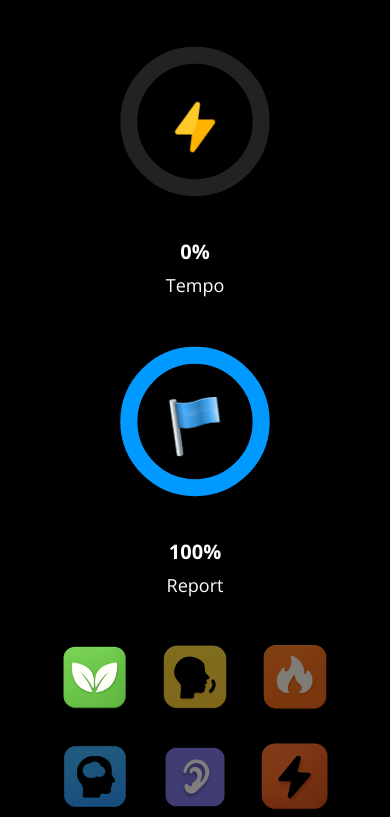
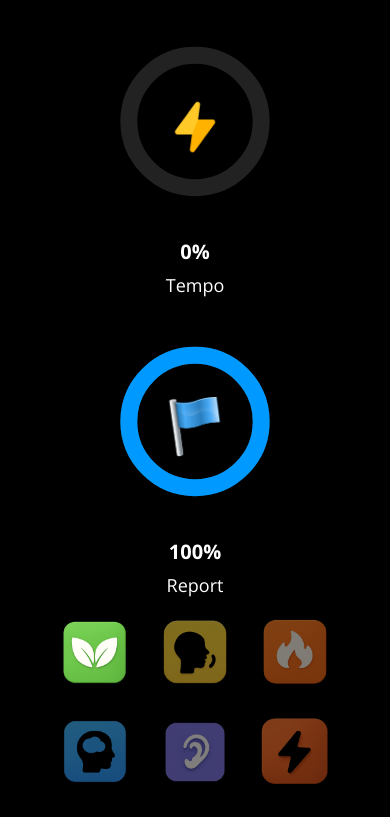
Before and after one commit to theamericanlifebr/game, a website: page play.html in a window 390 px wide. Shown: the part 372-1189 px from the top of the page. After the commit the page ends 1164 px from the top, so only its background shows below. Drawn offline with nearby package versions, Linux system fonts and the light colour scheme.

Commit message:
Adjust mobile styling and animations

```diff
--- a/css/style.css
+++ b/css/style.css
@@ -193,6 +193,7 @@ body.dark-mode #clock {
   position: absolute;
   top: 0;
   left: 0;
+  transition: width 0.4s ease;
 }
 
 #barra-buffer {
@@ -204,6 +205,7 @@ body.dark-mode #clock {
   top: 0;
   left: 0;
   opacity: 0.5;
+  transition: width 0.4s ease;
 }
 
 #mode-stats,
@@ -313,7 +315,7 @@ body.dark-mode #clock {
 
 #mode-buttons {
   position: fixed;
-  bottom: 135px;
+  bottom: 160px;
   left: 0;
   width: 100%;
   display: flex;
@@ -330,7 +332,7 @@ body.dark-mode #clock {
 }
 
 body.play-page #mode-buttons {
-  bottom: 70px;
+  bottom: 95px;
   left: 50%;
   transform: translateX(-50%);
   width: auto;
@@ -401,6 +403,11 @@ body.play-page #play-content {
     caret-color: #fff;
   }
 
+  #visor .circle-label,
+  #visor .circle-extra {
+    color: #fff;
+  }
+
   #barra-progresso {
     background: rgba(255, 255, 255, 0.2);
   }
@@ -411,7 +418,7 @@ body.play-page #play-content {
 
   #mode-buttons {
     position: static;
-    margin: 40px auto 0;
+    margin: 15px auto 0;
     display: grid;
     grid-template-columns: repeat(3, minmax(0, 80px));
     grid-template-rows: repeat(2, auto);
@@ -424,7 +431,7 @@ body.play-page #play-content {
 
   body.play-page #mode-buttons {
     position: static;
-    margin: 40px auto 0;
+    margin: 15px auto 0;
     display: grid;
     grid-template-columns: repeat(3, minmax(0, 80px));
     grid-template-rows: repeat(2, auto);
```
